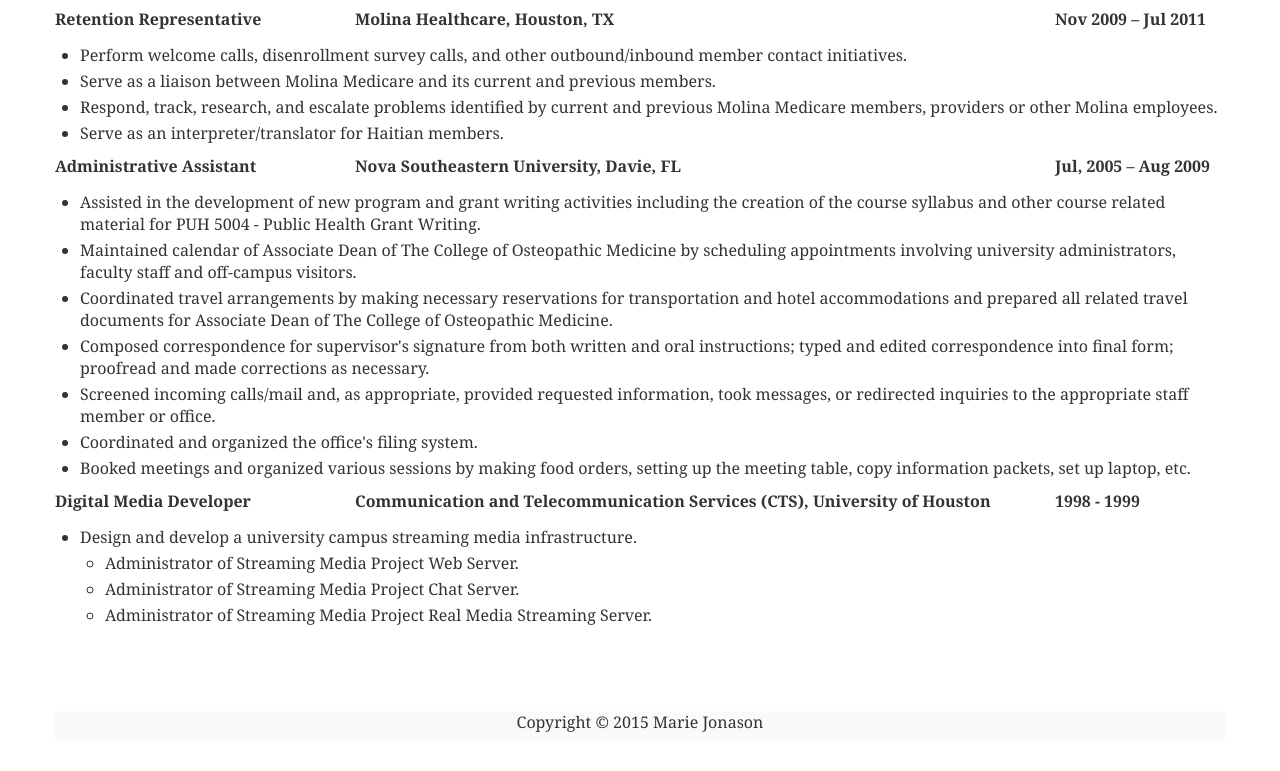
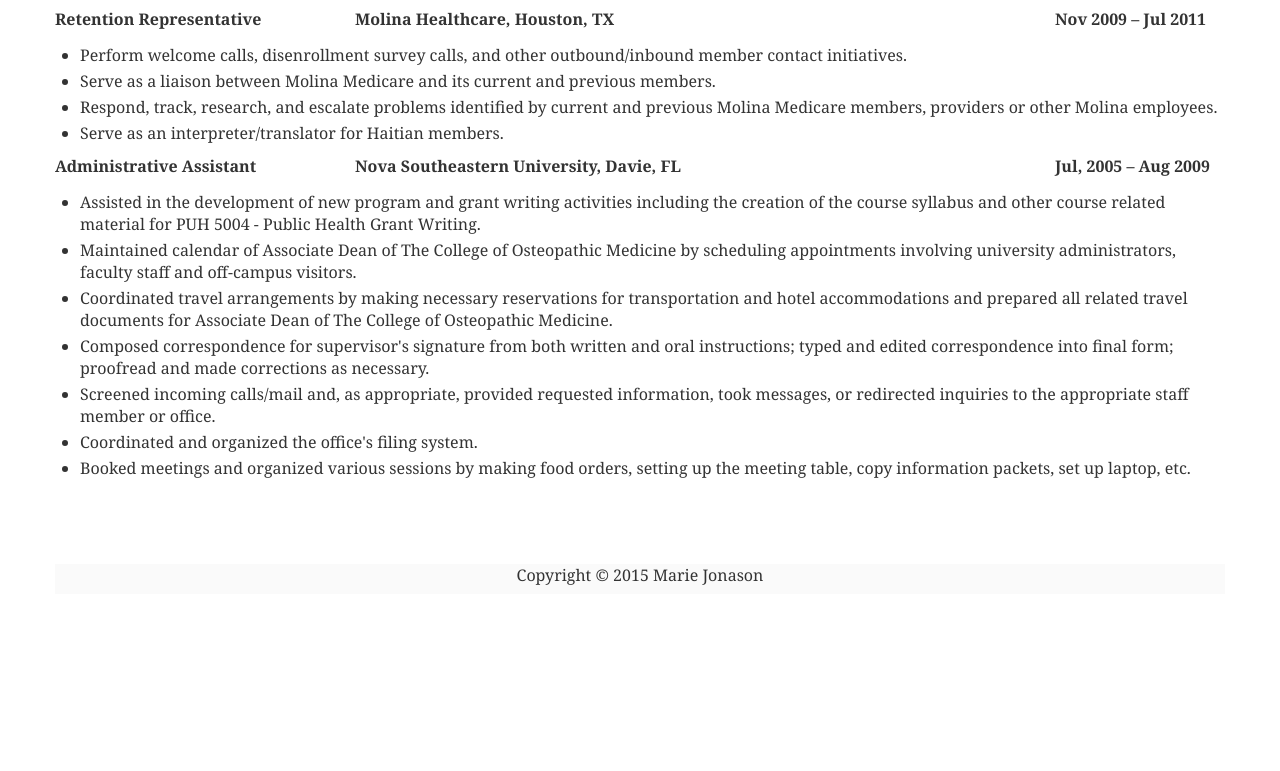
Before and after one commit to gregjonason/mariejonason.github.io, a plain HTML site: page index.html in a window 1280 px wide. Shown: the part 848-1619 px from the top of the page. After the commit the page ends 1486 px from the top, so only its background shows below. Drawn offline with nearby package versions, Linux system fonts and the light colour scheme.

Commit message:
my latest index dot html page

```diff
--- a/index.html
+++ b/index.html
@@ -1337,36 +1337,6 @@
 					</ul>
 				</div>
 
-				<div class="row-fluid exp-item">
-					<div class="span3">
-						Digital Media Developer
-					</div>
-					<div class="span7">
-						Communication and Telecommunication Services &#40;CTS&#41;, University of Houston
-					</div>
-					<div class="span2">
-						1998 - 1999
-					</div>
-				</div>
-				<div class="row-fluid">
-					<ul>
-						<li>
-							Design and develop a university campus streaming media infrastructure.
-							<ul>
-								<li>
-									Administrator of Streaming Media Project Web Server.
-								</li>
-								<li>
-									Administrator of Streaming Media Project Chat Server.
-								</li>
-								<li>
-									Administrator of Streaming Media Project Real Media Streaming Server.
-								</li>
-							</ul>
-						</li>
-					</ul>
-				</div>
-
 				<!--<div class="row-fluid">
 					<font color="#FF33CC">
 					<h4>[HEADING]</h4>
```
